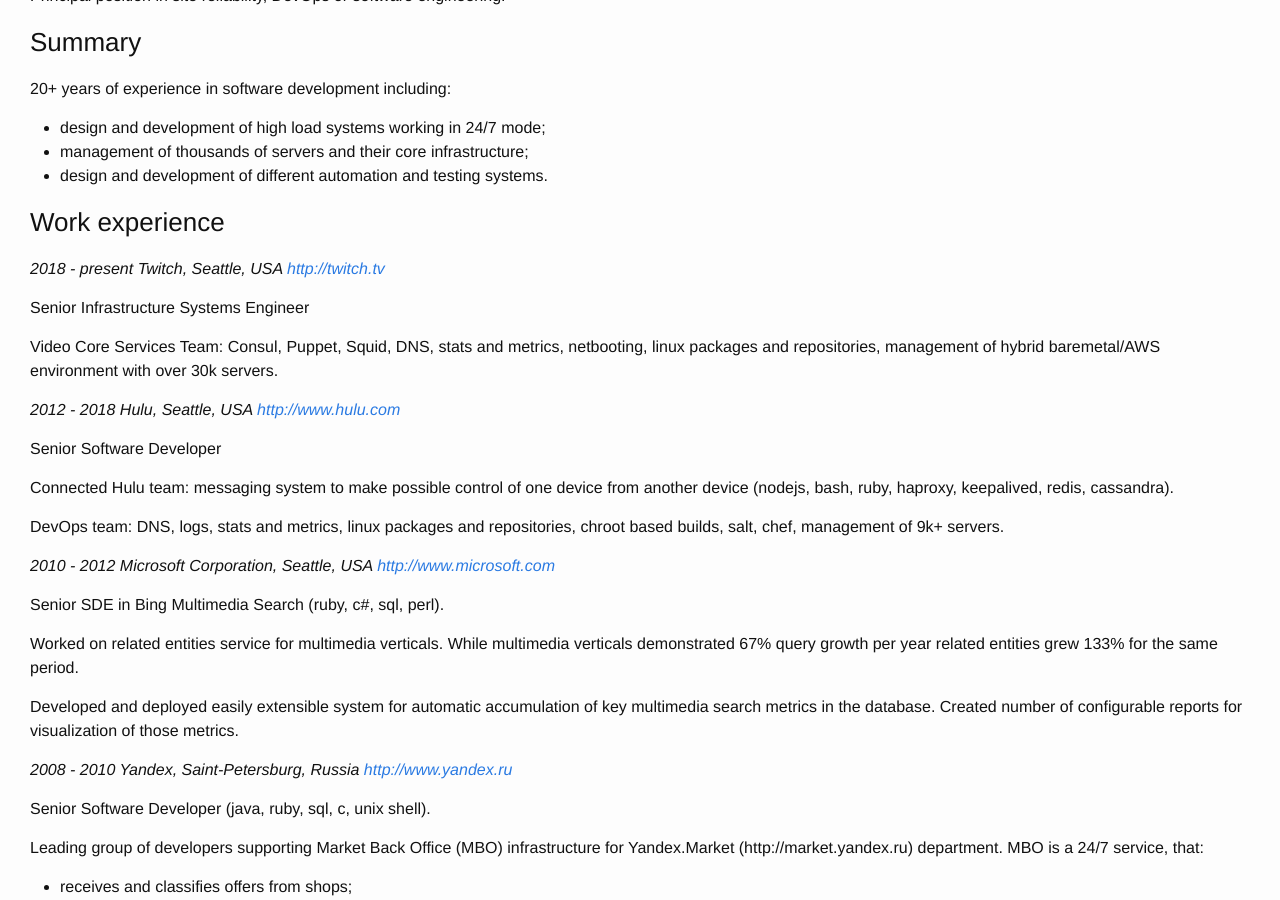
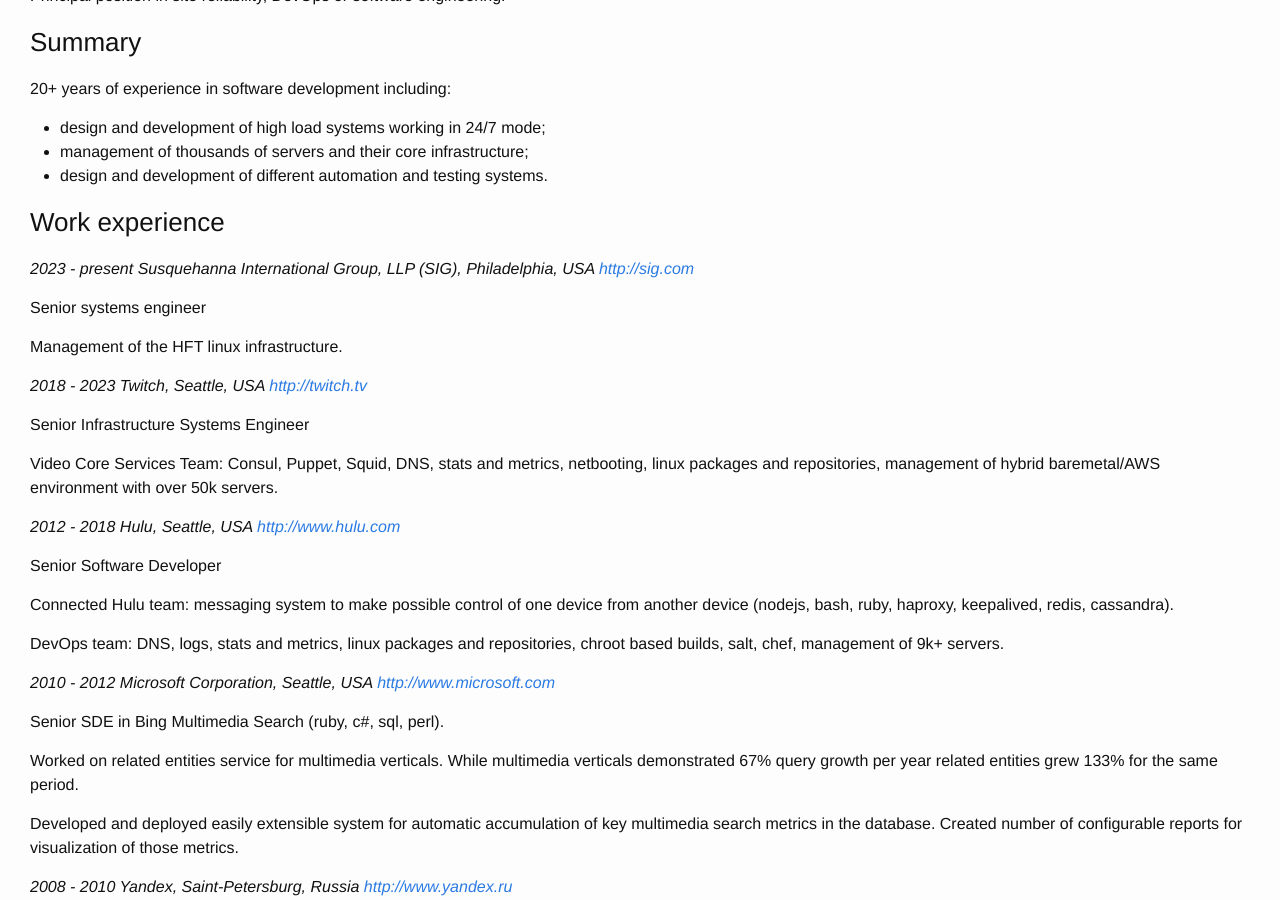
Before and after one commit to kt97679/kt97679.github.io, a Jekyll site: the page built from resume.md, in a window 1280 px wide and 900 px high, scrolled down 351 px. Built offline with Jekyll 4.4.1, drawn with Linux system fonts in a browser that asks for light colours.

Commit message:
resume updated

```diff
--- a/resume.md
+++ b/resume.md
@@ -23,11 +23,17 @@ Principal position in site reliability, DevOps or software engineering.
 
 ### Work experience
 
-_2018 - present Twitch, Seattle, USA <http://twitch.tv>_
+_2023 - present Susquehanna International Group, LLP (SIG), Philadelphia, USA <http://sig.com>_
+
+Senior systems engineer
+
+Management of the HFT linux infrastructure.
+
+_2018 - 2023 Twitch, Seattle, USA <http://twitch.tv>_
 
 Senior Infrastructure Systems Engineer
 
-Video Core Services Team: Consul, Puppet, Squid, DNS, stats and metrics, netbooting, linux packages and repositories, management of hybrid baremetal/AWS environment with over 30k servers.
+Video Core Services Team: Consul, Puppet, Squid, DNS, stats and metrics, netbooting, linux packages and repositories, management of hybrid baremetal/AWS environment with over 50k servers.
 
 _2012 - 2018 Hulu, Seattle, USA <http://www.hulu.com>_
 
```
